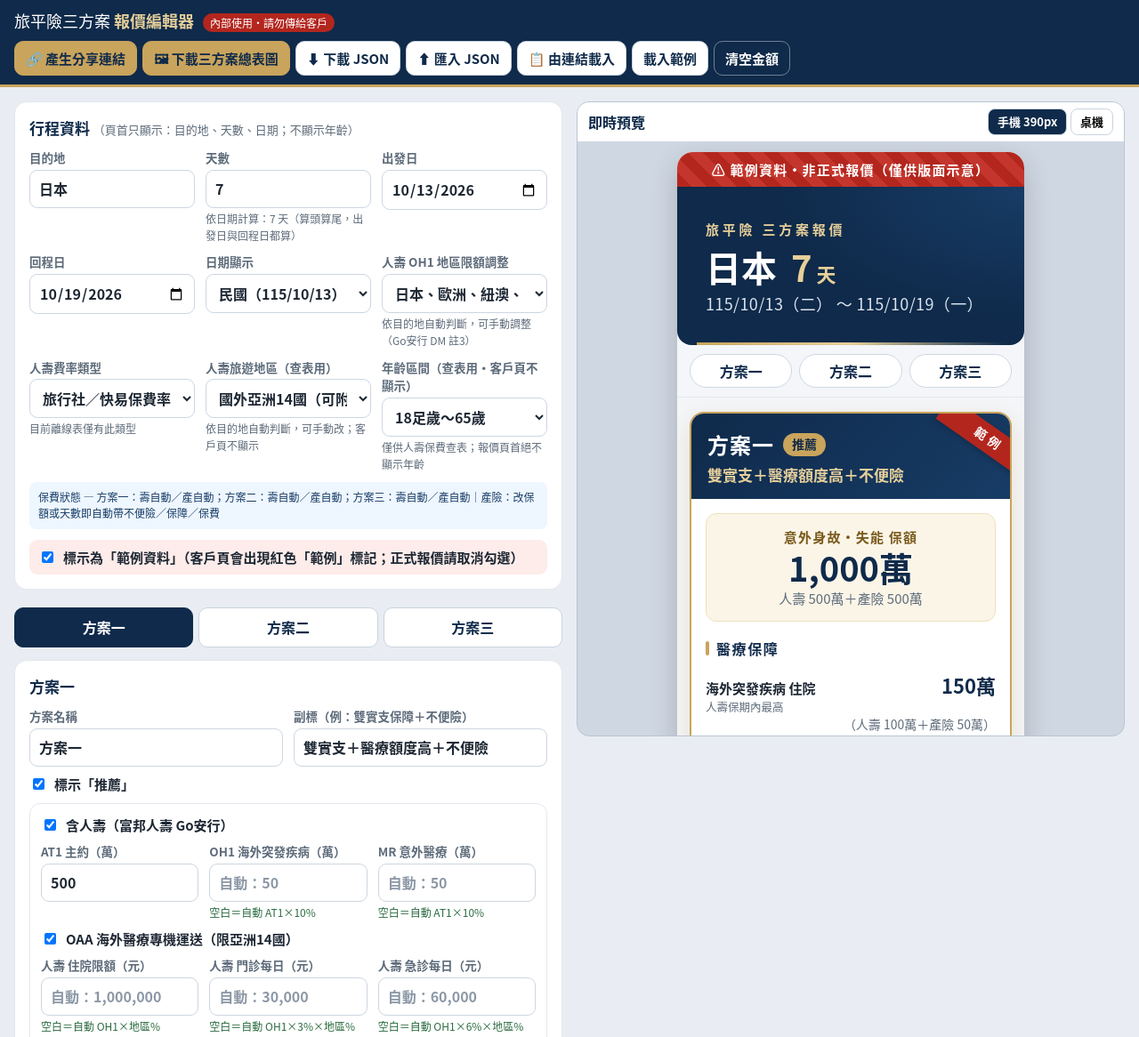
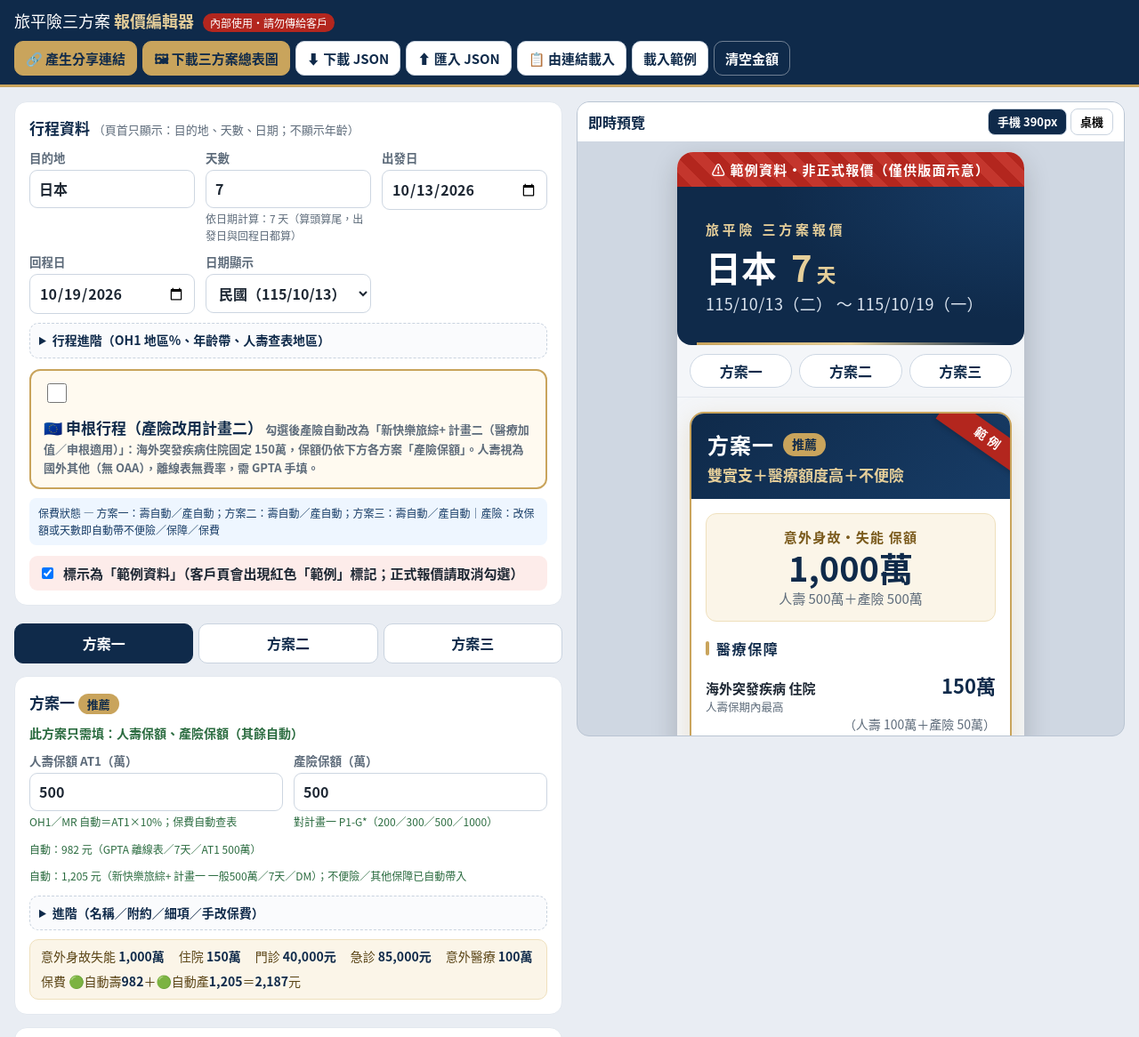
Before and after one commit to mhchen87/nanen-travel-quote, a plain HTML site: page editor.html in a window 1280 px wide. Shown: the top 1166 px of the page at 89% size. Drawn offline with Linux system fonts and the light colour scheme.

Commit message:
Simplify plan inputs + 申根 (P2) toggle
Editor: 方案一/二 only 人壽保額+產險保額; 方案三 only 產險保額;
advanced (OH1/MR/OAA, plan code, items, premiums) in collapsed 進階.
Global 申根 checkbox → property P2-G{保額} (海外醫療150萬), life region
other / OAA off with tip to fill GPTA overseas rates manually.
Client hero + summary PNG show 申根／計畫二 badge.

```diff
--- a/css/editor.css
+++ b/css/editor.css
@@ -163,3 +163,13 @@ input::placeholder { color: #8b97a5; }
 .sum-foot .p { margin-top: 4px; font-size: 16px; }
 .sum-foot .p b { font-size: 18px; letter-spacing: .06em; }
 .sum-foot .note { margin-top: 6px; font-size: 11px; color: #9ab; }
+
+.schengen-toggle {
+  display: flex; align-items: flex-start; gap: 12px; margin-top: 12px; padding: 12px 14px;
+  border: 2px solid #c9a45c; border-radius: 12px; background: #fffaf0; cursor: pointer;
+}
+.schengen-toggle input { width: 22px; height: 22px; margin-top: 2px; accent-color: #0f2a4a; flex: 0 0 auto; }
+.schengen-toggle .st-title { font-size: 17px; font-weight: 800; color: #0f2a4a; }
+.schengen-toggle .st-desc { font-size: 13px; color: #5d6b7a; margin-top: 2px; line-height: 1.45; }
+.simple-amt { font-size: 18px !important; font-weight: 700; padding: 12px 14px !important; }
+.plan-simple-hint { margin: 0 0 10px; color: #2a6b3f; font-size: 14px; font-weight: 600; }
--- a/css/style.css
+++ b/css/style.css
@@ -154,3 +154,9 @@ body {
   .plan-nav, .sample-banner { position: static; }
   .plan-card { break-inside: avoid; box-shadow: none; }
 }
+
+.hero-schengen {
+  display: inline-block; margin-left: 6px; padding: 2px 10px; border-radius: 999px;
+  background: #c9a45c; color: #0f2a4a; font-size: 13px; font-weight: 800; letter-spacing: .04em;
+  vertical-align: middle;
+}
--- a/editor.html
+++ b/editor.html
@@ -39,13 +39,17 @@
     <section class="ed-card">
       <h2>行程資料 <small>（頁首只顯示：目的地、天數、日期；不顯示年齡）</small></h2>
       <div class="grid g2">
-        <label>目的地<input type="text" data-k="destination" placeholder="例：日本"></label>
+        <label>目的地<input type="text" data-k="destination" placeholder="例：日本／法國（申根）"></label>
         <label>天數<input type="number" min="1" data-k="days" inputmode="numeric"><span class="hint" id="daysHint"></span></label>
         <label>出發日<input type="date" data-k="startDate"></label>
         <label>回程日<input type="date" data-k="endDate"></label>
         <label>日期顯示
           <select data-k="dateFormat"><option value="roc">民國（115/10/13）</option><option value="ad">西元（2026/10/13）</option></select>
         </label>
+      </div>
+      <details class="prop-advanced" style="margin-top:10px">
+        <summary>行程進階（OH1 地區%、年齡帶、人壽查表地區）</summary>
+        <div class="grid g2" style="margin-top:8px">
           <label>人壽 OH1 地區限額調整
             <select data-k="lifeRegionPct"></select>
             <span class="hint" id="regionHint"></span>
@@ -54,14 +58,13 @@
             <select data-k="lifeRateType">
               <option value="agency">旅行社／快易保費率</option>
             </select>
-          <span class="hint">目前離線表僅有此類型</span>
           </label>
           <label>人壽旅遊地區（查表用）
             <select data-k="lifeRegion">
               <option value="asia14">國外亞洲14國（可附 OAA）</option>
               <option value="other">國外其他</option>
             </select>
-          <span class="hint">依目的地自動判斷，可手動改；客戶頁不顯示</span>
+            <span class="hint">申根勾選時會自動改為「國外其他」</span>
           </label>
           <label>年齡區間（查表用・客戶頁不顯示）
             <select data-k="ageBand">
@@ -72,9 +75,16 @@
               <option value="76-80">76～80歲</option>
               <option value="under15">未滿15歲</option>
             </select>
-          <span class="hint">僅供人壽保費查表；報價頁首絕不顯示年齡</span>
           </label>
         </div>
+      </details>
+      <label class="schengen-toggle">
+        <input type="checkbox" data-k="schengen">
+        <span>
+          <span class="st-title">🇪🇺 申根行程（產險改用計畫二）</span>
+          <span class="st-desc">勾選後產險自動改為「新快樂旅綜+ 計畫二（醫療加值／申根適用）」：海外突發疾病住院固定 <b>150萬</b>，保額仍依下方各方案「產險保額」。人壽視為國外其他（無 OAA），離線表無費率，需 GPTA 手填。</span>
+        </span>
+      </label>
       <p class="hint" id="autoPremiumBanner" style="margin:10px 0 0;padding:8px 10px;background:#eef6ff;border-radius:8px;color:#173c66"></p>
       <label class="check sample-check"><input type="checkbox" data-k="sample"> 標示為「範例資料」（客戶頁會出現紅色「範例」標記；正式報價請取消勾選）</label>
     </section>
--- a/js/common.js
+++ b/js/common.js
@@ -225,7 +225,11 @@
   function renderNotes(quote) {
     var notes = [];
     var anyLife = (quote.plans || []).some(function (p) { return p.life && p.life.enabled; });
-    notes.push('人壽＝' + LIFE_PRODUCT + '；產險＝' + PROPERTY_PRODUCT + '。');
+    notes.push('人壽＝' + LIFE_PRODUCT + '；產險＝' + PROPERTY_PRODUCT +
+      (quote.schengen ? '【計畫二・醫療加值／申根適用，海外突發疾病住院 150萬】' : '【計畫一・國外旅遊適用】') + '。');
+    if (quote.schengen) {
+      notes.push('申根行程：產險已套用計畫二；請隨身攜帶申根地區醫療旅遊保險英文投保憑證。人壽為國外其他地區（OAA 不適用），保費請以 GPTA 試算為準。');
+    }
     if (anyLife) {
       var pct = num(quote.lifeRegionPct || 100);
       notes.push('人壽海外突發疾病（OH1）與意外醫療（MR）各為 AT1 保額之 10%' +
@@ -242,7 +246,8 @@
     var mode = quote.dateFormat === 'ad' ? 'ad' : 'roc';
     var dates = '';
     if (quote.startDate || quote.endDate) dates = fmtDate(quote.startDate, mode) + ' ～ ' + fmtDate(quote.endDate, mode);
-    return '<div class="hero-kicker">旅平險 三方案報價</div>' +
+    var kicker = '旅平險 三方案報價' + (quote.schengen ? '　<span class="hero-schengen">申根／計畫二</span>' : '');
+    return '<div class="hero-kicker">' + kicker + '</div>' +
       '<h1 class="hero-title"><span class="dest">' + esc(quote.destination || '—') + '</span><span class="days">' +
       esc(quote.days || '—') + '<small> 天</small></span></h1>' +
       (dates ? '<div class="hero-dates">' + esc(dates) + '</div>' : '');
@@ -300,28 +305,39 @@
     if (byDeath.length === 1) return byDeath[0];
     return null;
   }
-  function resolvePropertyPreset(prop) {
+  function resolvePropertyPreset(prop, quote) {
     var list = (global.PROPERTY_PRESETS && global.PROPERTY_PRESETS.plans) || [];
     if (!prop) return null;
+    var schengen = !!(quote && quote.schengen);
     var code = prop.planCode || '';
-    // 進階：計畫二／租車／兒童 → 尊守 planCode
-    if (code && (/^P2-/.test(code) || /-R\d/.test(code) || /CHILD/.test(code))) {
+    // 進階手選租車／兒童 → 尊守 planCode（申根模式下仍可用）
+    if (code && (/-R\d/.test(code) || /CHILD/.test(code))) {
       for (var i = 0; i < list.length; i++) if (list[i].code === code) return list[i];
     }
-    // 一般：只填保額 → 對計畫一一般 P1-G{保額}
+    // 進階手選且與模式一致的 planCode
+    if (code && !schengen && /^P1-G/.test(code)) {
+      for (var a = 0; a < list.length; a++) if (list[a].code === code) return list[a];
+    }
+    if (code && schengen && /^P2-G/.test(code)) {
+      for (var b = 0; b < list.length; b++) if (list[b].code === code) return list[b];
+    }
+    // 主路徑：保額 → 計畫一一般 或 計畫二（申根／醫療加值，突發疾病住院固定 150萬）
     var death = num(prop.deathWan);
     if (death > 0) {
-      var want = 'P1-G' + death;
+      var want = (schengen ? 'P2-G' : 'P1-G') + death;
       for (var j = 0; j < list.length; j++) if (list[j].code === want) return list[j];
     }
     return findPropertyPreset(prop);
   }
   /** 產險保費查表：僅 DM 有列的天數（通常 2～10），绝不內插；保額／方案變更時一併帶保障項目 */
-  function lookupPropertyPremium(prop, days) {
+  function lookupPropertyPremium(prop, days, quote) {
     var d = num(days);
-    var preset = resolvePropertyPreset(prop);
+    var preset = resolvePropertyPreset(prop, quote);
     if (!preset) {
-      return { found: false, outOfRange: false, tip: '尚無對應產險方案（請填保額 200／300／500／1000，或用進階下拉選計畫二／租車）', preset: null };
+      var sch = quote && quote.schengen;
+      return { found: false, outOfRange: false, tip: sch
+        ? '申根／計畫二尚無此產險保額（DM 有 200／300／500／1000／1500 萬，突發疾病住院皆 150萬）'
+        : '尚無對應產險方案（請填保額 200／300／500／1000，或勾選申根／用進階下拉）', preset: null };
     }
     var table = preset.premiumByDays || {};
     var keys = Object.keys(table).map(Number).filter(isFinite).sort(function (a, b) { return a - b; });
--- a/js/editor.js
+++ b/js/editor.js
@@ -50,16 +50,53 @@
     if (!q.dateFormat) q.dateFormat = 'roc';
     if (!q.lifeRateType) q.lifeRateType = 'agency';
     if (!q.ageBand) q.ageBand = '18-65';
+    if (typeof q.schengen !== 'boolean') q.schengen = false;
     if (!q.lifeRegion) {
-      q.lifeRegion = (window.LIFE_RATES && LIFE_RATES.guessLifeRegion(q.destination)) || 'asia14';
+      q.lifeRegion = q.schengen ? 'other' : ((window.LIFE_RATES && LIFE_RATES.guessLifeRegion(q.destination)) || 'asia14');
     }
+    // 方案一／二預設含人壽；方案三不含
+    q.plans.forEach(function (p, idx) {
+      if (p.life && typeof p.life.enabled !== 'boolean') p.life.enabled = idx < 2;
+      if (q.schengen && p.life && p.life.enabled) p.life.oaa = false;
+    });
     return q;
+  }
+
+
+  function applySchengenMode(on) {
+    Q.schengen = !!on;
+    if (on) {
+      Q.lifeRegion = 'other';
+      // 歐洲 OH1 限額調整多為 200%
+      if (!Q.lifeRegionPct || Number(Q.lifeRegionPct) === 100) Q.lifeRegionPct = 200;
+      Q.plans.forEach(function (p) {
+        if (p.life && p.life.enabled) {
+          p.life.oaa = false;
+          // 離線表無「國外其他」費率 → 清掉自動壽險保費，改手填
+          if (p.life._premAuto || true) { p.life.premium = null; p.life._premAuto = false; }
+        }
+        p.property._appliedCode = null; // 強制改套 P2
+        if (p.property.planCode && /^P1-G/.test(p.property.planCode)) p.property.planCode = '';
+      });
+    } else {
+      Q.lifeRegion = (window.LIFE_RATES && LIFE_RATES.guessLifeRegion(Q.destination)) || 'asia14';
+      Q.lifeRegionPct = TQ.guessRegionPct(Q.destination);
+      Q.plans.forEach(function (p) {
+        if (p.life && p.life.enabled) p.life.oaa = (Q.lifeRegion === 'asia14');
+        p.property._appliedCode = null;
+        if (p.property.planCode && /^P2-G/.test(p.property.planCode)) p.property.planCode = '';
+      });
+    }
+    var lr = form.querySelector('[data-k="lifeRegion"]');
+    if (lr) lr.value = Q.lifeRegion;
+    var lp = form.querySelector('[data-k="lifeRegionPct"]');
+    if (lp) lp.value = Q.lifeRegionPct;
   }
 
   /* ---------- 產險整包自動帶入（保額／天數）＋人壽保費查表 ---------- */
   /** 依保額（或進階 planCode）套用不便險／其他保障／住院醫療等；回傳是否異動項目（需重建表單） */
   function applyPropertyCoverage(plan) {
-    var preset = TQ.resolvePropertyPreset(plan.property);
+    var preset = TQ.resolvePropertyPreset(plan.property, Q);
     if (!preset) {
       plan.property._premTip = '尚無對應產險方案（請填保額 200／300／500／1000，或用進階下拉）';
       plan.property._covAuto = false;
@@ -93,7 +130,7 @@
       if (applyPropertyCoverage(p)) needRebuild = true;
 
       if (!skipAutoOnce.prop[i]) {
-        var pr = TQ.lookupPropertyPremium(p.property, Q.days);
+        var pr = TQ.lookupPropertyPremium(p.property, Q.days, Q);
         if (pr.preset) {
           p.property.planCode = pr.preset.code;
           if (!p.property._appliedCode) p.property._appliedCode = pr.preset.code;
@@ -126,7 +163,9 @@
           p.life._premAuto = true;
         } else {
           if (p.life._premAuto) p.life.premium = null;
-          p.life._premTip = lr.tip;
+          p.life._premTip = Q.schengen
+            ? '申根人壽需 GPTA「國外其他」費率（離線表僅亞洲14國＋OAA）；請手填保費'
+            : lr.tip;
           p.life._premAuto = false;
         }
       } else if (!window.LIFE_RATES) {
@@ -192,50 +231,63 @@
   }
   function planForm(i) {
     var b = 'plans.' + i + '.';
+    var plan = Q.plans[i];
+    var hasLife = !!(plan.life && plan.life.enabled);
     var h = '<section class="ed-card plan-form" data-plan="' + i + '"' + (i === activePlan ? '' : ' hidden') + '>';
-    h += '<h2>' + esc(Q.plans[i].name || ('方案' + (i + 1))) + '</h2>';
-    h += '<div class="grid g2">' + field('方案名稱', b + 'name', { type: 'text' }) + field('副標（例：雙實支保障＋不便險）', b + 'tagline', { type: 'text' }) + '</div>';
+    h += '<h2>' + esc(plan.name || ('方案' + (i + 1))) +
+      (plan.recommended ? ' <span class="reco-badge" style="font-size:13px">推薦</span>' : '') + '</h2>';
+    h += '<p class="plan-simple-hint">' + (hasLife
+      ? '此方案只需填：人壽保額、產險保額（其餘自動）'
+      : '此方案只需填：產險保額（純產險，無人壽）') +
+      (Q.schengen ? '　｜已勾選申根→產險用計畫二（突發疾病 150萬）' : '') + '</p>';
+
+    h += '<div class="grid g2">';
+    if (hasLife) {
+      h += field('人壽保額 AT1（萬）', b + 'life.at1Wan', { hint: 'OH1／MR 自動＝AT1×10%；保費自動查表', auto: true });
+    }
+    h += field('產險保額（萬）', b + 'property.deathWan', {
+      hint: Q.schengen ? '對計畫二 P2-G*（200／300／500／1000／1500）' : '對計畫一 P1-G*（200／300／500／1000）',
+      auto: true
+    });
+    h += '</div>';
+    h += '<p class="hint" data-life-prem-tip="' + i + '"></p>';
+    h += '<p class="hint" data-prop-prem-tip="' + i + '"></p>';
+
+    h += '<details class="prop-advanced" style="margin-top:10px"><summary>進階（名稱／附約／細項／手改保費）</summary>';
+    h += '<div class="grid g2" style="margin-top:8px">' +
+      field('方案名稱', b + 'name', { type: 'text' }) +
+      field('副標', b + 'tagline', { type: 'text' }) +
+      '</div>';
     h += '<label class="check" style="margin-top:8px"><input type="checkbox" data-k="' + b + 'recommended"> 標示「推薦」</label>';
 
-    h += '<div class="sub-box life-box"><label class="check"><input type="checkbox" data-k="' + b + 'life.enabled"> <b>含人壽（富邦人壽 Go安行）</b></label>';
+    h += '<div class="sub-box life-box" style="margin-top:10px"><label class="check"><input type="checkbox" data-k="' + b + 'life.enabled"> <b>含人壽</b></label>';
     h += '<div class="grid g3" style="margin-top:8px">' +
-      field('AT1 主約（萬）', b + 'life.at1Wan') +
-      field('OH1 海外突發疾病（萬）', b + 'life.oh1Wan', { hint: '空白＝自動 AT1×10%', auto: true }) +
-      field('MR 意外醫療（萬）', b + 'life.mrWan', { hint: '空白＝自動 AT1×10%', auto: true }) +
+      field('OH1（萬）', b + 'life.oh1Wan', { hint: '空白＝AT1×10%', auto: true }) +
+      field('MR（萬）', b + 'life.mrWan', { hint: '空白＝AT1×10%', auto: true }) +
+      field('人壽保費（元）', b + 'life.premium', { hint: '可手改', auto: true }) +
       '</div>';
-    h += '<label class="check" style="margin-top:8px"><input type="checkbox" data-k="' + b + 'life.oaa"> OAA 海外醫療專機運送（限亞洲14國）</label>';
+    h += '<label class="check" style="margin-top:8px"><input type="checkbox" data-k="' + b + 'life.oaa"> OAA（限亞洲14國）</label>';
     h += '<div class="grid g3" style="margin-top:8px">' +
-      field('人壽 住院限額（元）', b + 'life.hospitalYuan', { hint: '空白＝自動 OH1×地區%', auto: true }) +
-      field('人壽 門診每日（元）', b + 'life.outpatientYuan', { hint: '空白＝自動 OH1×3%×地區%', auto: true }) +
-      field('人壽 急診每日（元）', b + 'life.erYuan', { hint: '空白＝自動 OH1×6%×地區%', auto: true }) +
+      field('人壽住院（元）', b + 'life.hospitalYuan', { hint: '空白＝自動', auto: true }) +
+      field('人壽門診每日（元）', b + 'life.outpatientYuan', { hint: '空白＝自動', auto: true }) +
+      field('人壽急診每日（元）', b + 'life.erYuan', { hint: '空白＝自動', auto: true }) +
+      '</div></div>';
+
+    h += '<div class="sub-box" style="margin-top:10px"><b>產險細項</b>';
+    h += '<div class="preset-row" style="margin-top:8px"><label>改選完整方案<select data-preset="' + i + '">' +
+      presetOptions(plan.property.planCode) + '</select></label></div>';
+    h += '<div class="grid g3">' +
+      field('方案代碼', b + 'property.planCode', { type: 'text' }) +
+      field('產險保費（元）', b + 'property.premium', { hint: '可手改', auto: true }) +
+      field('突發疾病住院（萬）', b + 'property.hospitalWan') +
+      field('門診（元）', b + 'property.outpatientYuan', { hint: '空白＝自動', auto: true }) +
+      field('急診（元）', b + 'property.erYuan', { hint: '空白＝自動', auto: true }) +
+      field('意外醫療（萬）', b + 'property.accidentMedicalWan') +
       '</div>';
-    h += '<div class="grid g2" style="margin-top:8px">' +
-      field('人壽保費（元）', b + 'life.premium', { hint: '精確相符才自動帶入，可手改', auto: true }) +
-      '</div>';
-    h += '<p class="hint" data-life-prem-tip="' + i + '"></p>';
-    h += '</div>';
-
-    h += '<div class="sub-box"><b>產險（富邦產險 新快樂旅綜+）</b>';
-    h += '<p class="hint auto" style="margin:6px 0 8px">只需填「產險保額」；不便險、其他保障、住院／意外醫療額度與保費會依保額＋天數自動帶入（DM 2～10 天有保費）。</p>';
-    h += '<div class="grid g2">' +
-      field('產險保額（萬）＝意外身故失能', b + 'property.deathWan', { hint: '常用 300／500；對應計畫一一般', auto: true }) +
-      field('產險保費（元）', b + 'property.premium', { hint: 'DM 2～10 天自動，可手改', auto: true }) +
-      '</div>';
-    h += '<p class="hint" data-prop-prem-tip="' + i + '"></p>';
-    h += '<details class="prop-advanced" style="margin-top:8px"><summary>進階（計畫二／租車／細項）</summary>';
-    h += '<div class="preset-row" style="margin-top:8px"><label>改選完整方案<select data-preset="' + i + '">' +
-      presetOptions(Q.plans[i].property.planCode) + '</select></label></div>';
-    h += '<div class="grid g3">' +
-      field('方案代碼', b + 'property.planCode', { type: 'text', ph: '例：P1-G500' }) +
-      field('方案名稱（內部參考）', b + 'property.label', { type: 'text' }) +
-      field('突發疾病 住院（萬）', b + 'property.hospitalWan') +
-      field('突發疾病 門診（元）', b + 'property.outpatientYuan', { hint: '空白＝自動 住院×2%', auto: true }) +
-      field('突發疾病 急診（元）', b + 'property.erYuan', { hint: '空白＝自動 住院×5%', auto: true }) +
-      field('意外醫療（萬）', b + 'property.accidentMedicalWan') +
-      '</div></details>';
     h += listEditor(i, 'inconvenience', '不便險項目');
     h += listEditor(i, 'others', '其他產險保障');
-    h += '</div>';
+    h += '</div></details>';
+
     h += '<div class="sumbar" data-sum="' + i + '"></div>';
     h += '</section>';
     return h;
@@ -277,8 +329,11 @@
     if (mProp) { skipAutoOnce.prop[Number(mProp[1])] = true; Q.plans[Number(mProp[1])].property._premAuto = false; }
 
     // 改關鍵欄位 → 恢復自動
-    if (k === 'days' || k === 'startDate' || k === 'endDate' || k === 'ageBand' || k === 'lifeRegion' || k === 'lifeRateType' || k === 'destination') {
+    if (k === 'days' || k === 'startDate' || k === 'endDate' || k === 'ageBand' || k === 'lifeRegion' || k === 'lifeRateType' || k === 'destination' || k === 'schengen') {
       skipAutoOnce.life = {}; skipAutoOnce.prop = {};
+    }
+    if (k === 'schengen') {
+      applySchengenMode(!!v);
     }
     var mAt = /^plans\.(\d+)\.life\.(at1Wan|oh1Wan|mrWan|oaa|enabled)$/.exec(k);
     if (mAt) delete skipAutoOnce.life[Number(mAt[1])];
@@ -462,11 +517,15 @@
       plan.property._covAuto = true;
       delete skipAutoOnce.prop[i];
       buildPlanUI(); update();
-      var pr = TQ.lookupPropertyPremium(plan.property, Q.days);
+      var pr = TQ.lookupPropertyPremium(plan.property, Q.days, Q);
       toast(pr.found ? ('已帶入 ' + p.label + '，' + Q.days + ' 天保費 ' + TQ.comma(pr.premium) + ' 元') : (pr.tip || '已帶入保障'));
       return;
     }
-    if (t.hasAttribute('data-k') && (t.type === 'checkbox' || t.tagName === 'SELECT')) { readInput(t); update(); }
+    if (t.hasAttribute('data-k') && (t.type === 'checkbox' || t.tagName === 'SELECT')) {
+      readInput(t);
+      if (t.getAttribute('data-k') === 'schengen') { buildPlanUI(); return; }
+      update();
+    }
   });
   form.addEventListener('click', function (e) {
     var b = e.target.closest('[data-act]');
--- a/js/summary-export.js
+++ b/js/summary-export.js
@@ -13,7 +13,7 @@
     h += '<div class="sum-root" id="summaryCapture">';
     if (quote.sample) h += '<div class="sum-sample">⚠ 範例資料・非正式報價</div>';
     h += '<header class="sum-hero">';
-    h += '<div class="sum-kicker">旅平險 三方案總表</div>';
+    h += '<div class="sum-kicker">旅平險 三方案總表' + (quote.schengen ? '　<span class="hero-schengen">申根／計畫二</span>' : '') + '</div>';
     h += '<div class="sum-title"><span class="dest">' + TQ.esc(quote.destination || '—') + '</span>';
     h += '<span class="days">' + TQ.esc(quote.days || '—') + '<small> 天</small></span></div>';
     if (dates) h += '<div class="sum-dates">' + TQ.esc(dates) + '</div>';
```
Lines whose indentation alone changed are shown as unchanged.
